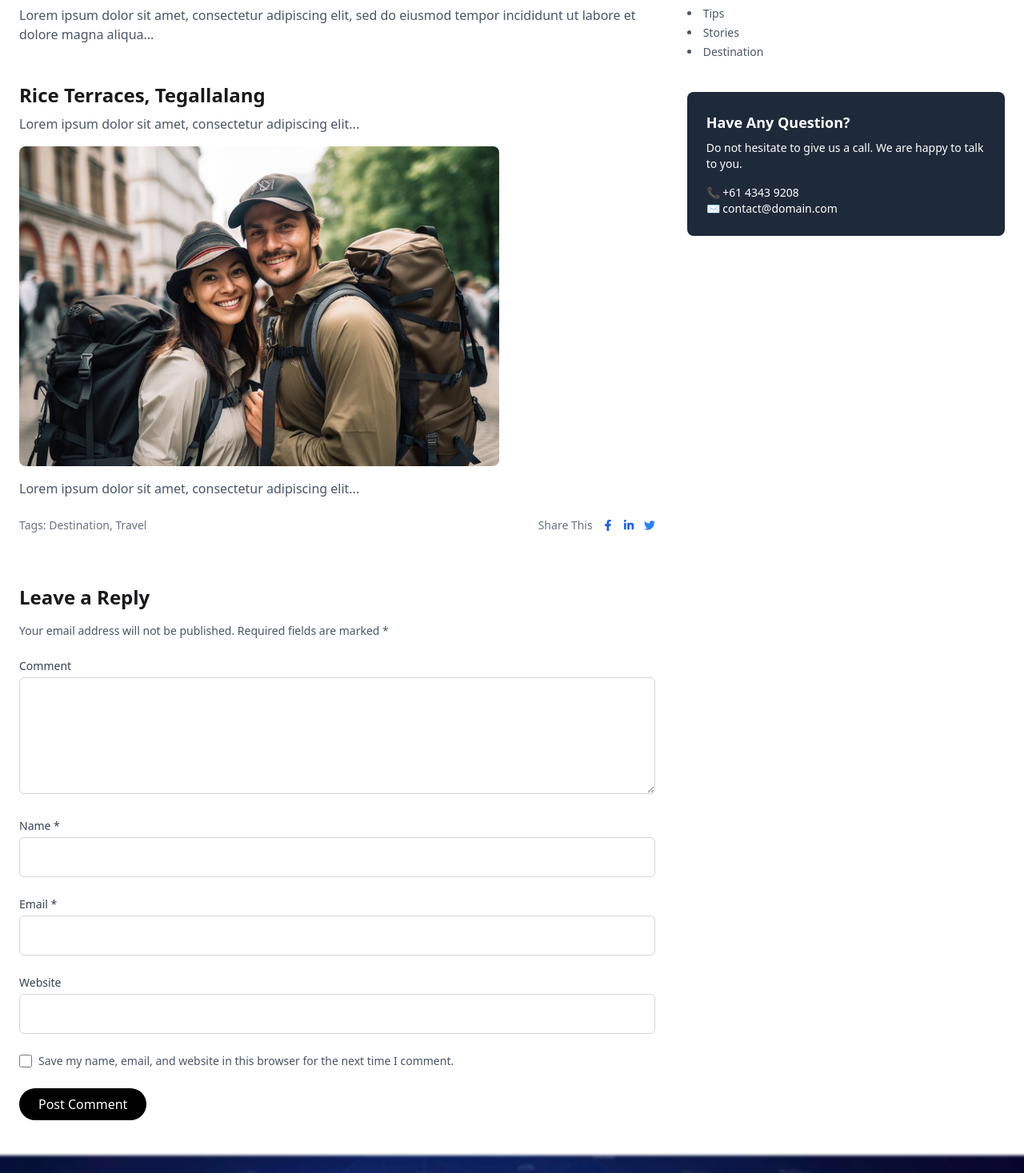
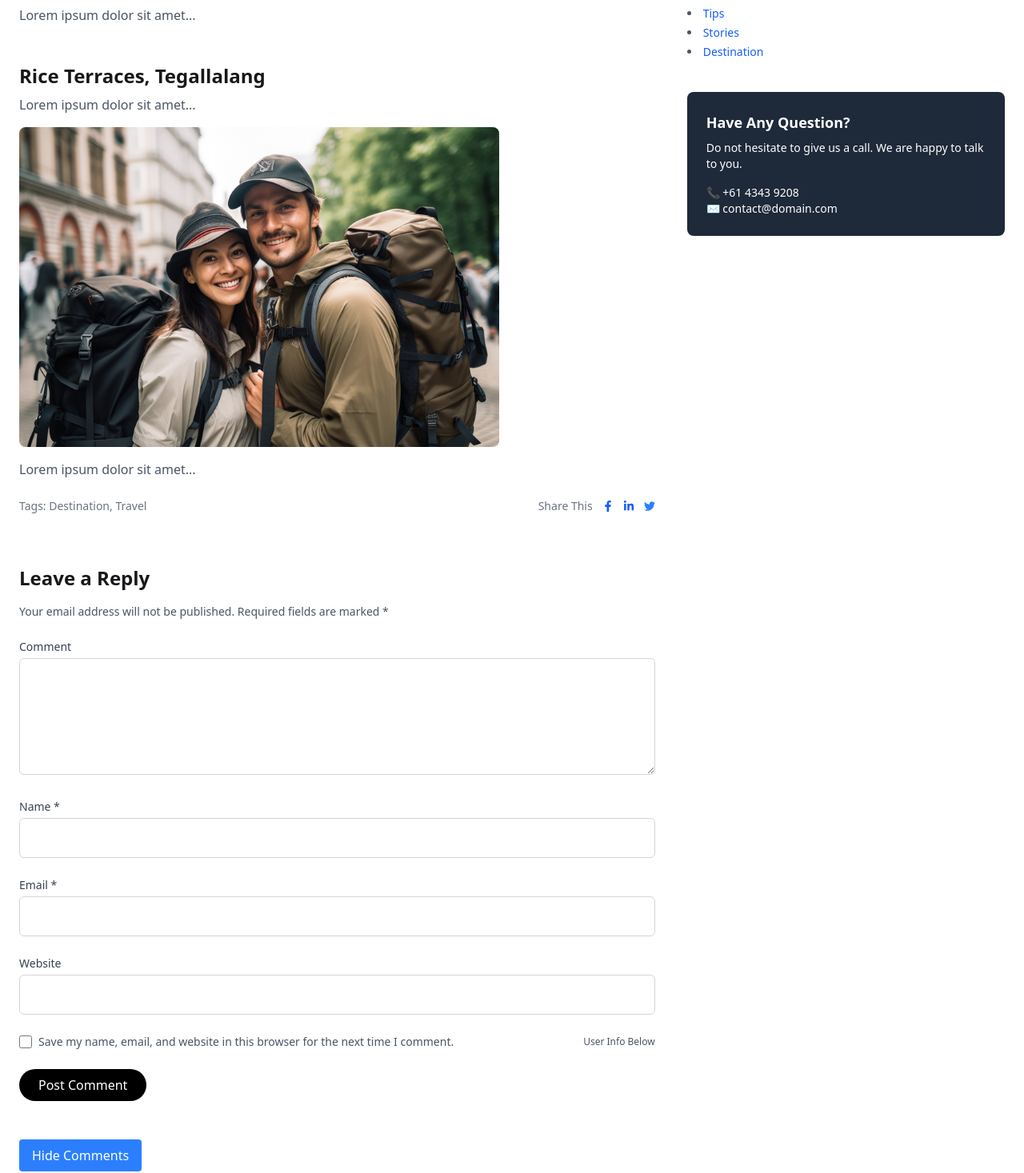
Before and after one commit to kalkidanyishak/GDG-React-Capstone-Group-5, a React (Vite) app: page /blog in a window 1280 px wide. Shown: the part 1297-2764 px from the top of the page at 80% size. Built offline with nearby package versions, Linux system fonts and the light colour scheme; the HTML template or start-up script is replaced by a standard one.

Commit message:
Add features in comment sections and routings

```diff
--- a/src/pages/Destinations.jsx
+++ b/src/pages/Destinations.jsx
@@ -29,7 +29,9 @@ const Destinations = () => {
               <Link to="/">Home</Link>
             </li>
             <li>
-              <Link to="/destinations">Destination</Link>
+            <Link to="./pages/Destinations" className="hover:text-blue-600 transition">
+      Destination
+    </Link>
             </li>
           </ul>
         </div>
--- a/src/pages/SingleBlog.jsx
+++ b/src/pages/SingleBlog.jsx
@@ -6,13 +6,34 @@ import coupletravelers from "../assets/images/coupletravelers.png";
 import post1 from "../assets/images/post1.png";
 import post2 from "../assets/images/post2.png";
 import post3 from "../assets/images/post3.png";
-
-// Import icons (replace with actual paths to icons or use a library like react-icons)
+import React from 'react';
 import { FaFacebookF, FaLinkedinIn, FaTwitter } from "react-icons/fa";
 
 const SingleBlog = () => {
+  const [comments, setComments] = React.useState([]);
+  const [formData, setFormData] = React.useState({
+    name: "",
+    email: "",
+    website: "",
+    comment: ""
+  });
+  const [commentsVisible, setCommentsVisible] = React.useState(true);
+
+  const handleSubmit = (e) => {
+    e.preventDefault();
+    setComments([
+      ...comments,
+      { ...formData, id: comments.length + 1 }
+    ]);
+    setFormData({ name: "", email: "", website: "", comment: "" });
+  };
+
+  const toggleCommentsVisibility = () => {
+    setCommentsVisible(!commentsVisible);
+  };
+
   return (
-    <div className="pt-12"> {/* Adjusted padding here */}
+    <div className="pt-12">
       <Hero backgroundImage={blogHero} className="items-center">
         <h1 className="text-white text-5xl font-bold mb-4 text-center max-w-lg">
           Travel Stories For Now and the Future
@@ -20,41 +41,24 @@ const SingleBlog = () => {
       </Hero>
 
       <main className="flex flex-col lg:flex-row gap-10 px-6 py-10 max-w-7xl mx-auto">
-        {/* Left Blog Content */}
         <div className="lg:w-2/3 space-y-12">
           <div>
-            <img
-              src={image1blog}
-              alt="Explore Destination"
-              className="rounded-lg mb-4 object-cover w-[600px] h-[400px]"
-            />
-
-            <p className="text-gray-600 mb-4">
-              Lorem ipsum dolor sit amet, consectetur adipiscing elit, sed do eiusmod tempor incididunt ut labore et dolore magna aliqua...
-            </p>
+            <img src={image1blog} alt="Explore Destination" className="rounded-lg mb-4 object-cover w-[600px] h-[400px]" />
+            <p className="text-gray-600 mb-4">Lorem ipsum dolor sit amet...</p>
           </div>
 
           <div>
             <h2 className="text-2xl font-semibold mb-2">Rice Terraces, Tegallalang</h2>
-            <p className="text-gray-600 mb-4">
-              Lorem ipsum dolor sit amet, consectetur adipiscing elit...
-            </p>
-            <img
-              src={coupletravelers}
-              alt="Couple Travelers"
-              className="rounded-lg mb-4 object-cover w-[600px] h-[400px]"
-            />
-
-            <p className="text-gray-600">
-              Lorem ipsum dolor sit amet, consectetur adipiscing elit...
-            </p>
+            <p className="text-gray-600 mb-4">Lorem ipsum dolor sit amet...</p>
+            <img src={coupletravelers} alt="Couple Travelers" className="rounded-lg mb-4 object-cover w-[600px] h-[400px]" />
+            <p className="text-gray-600">Lorem ipsum dolor sit amet...</p>
             <div className="text-sm text-gray-500 mt-6 flex justify-between items-center">
               <span>Tags: Destination, Travel</span>
               <span className="flex items-center space-x-3">
                 <span>Share This</span>
-                <FaFacebookF className="text-blue-600 cursor-pointer hover:text-blue-800" />
-                <FaLinkedinIn className="text-blue-600 cursor-pointer hover:text-blue-800" />
-                <FaTwitter className="text-blue-500 cursor-pointer hover:text-blue-700" />
+                <Link to="/contact"><FaFacebookF className="text-blue-600 cursor-pointer hover:text-blue-800" /></Link>
+                <Link to="/contact"><FaLinkedinIn className="text-blue-600 cursor-pointer hover:text-blue-800" /></Link>
+                <Link to="/contact"><FaTwitter className="text-blue-500 cursor-pointer hover:text-blue-700" /></Link>
               </span>
             </div>
           </div>
@@ -62,83 +66,58 @@ const SingleBlog = () => {
           {/* 💬 Comment Form Section */}
           <div className="mt-16">
             <h2 className="text-2xl font-semibold mb-4">Leave a Reply</h2>
-            <p className="text-sm text-gray-600 mb-6">
-              Your email address will not be published. Required fields are marked *
-            </p>
-
-            <form className="space-y-6">
-              {/* Comment */}
+            <p className="text-sm text-gray-600 mb-6">Your email address will not be published. Required fields are marked *</p>
+            <form className="space-y-6" onSubmit={handleSubmit}>
               <div>
-                <label htmlFor="comment" className="block text-sm font-medium text-gray-700 mb-1">
-                  Comment
-                </label>
-                <textarea
-                  id="comment"
-                  rows="5"
-                  className="w-full border border-gray-300 rounded-md p-3 focus:outline-none focus:ring-2 focus:ring-blue-500"
-                  required
-                ></textarea>
+                <label htmlFor="comment" className="block text-sm font-medium text-gray-700 mb-1">Comment</label>
+                <textarea id="comment" rows="5" className="w-full border border-gray-300 rounded-md p-3 focus:outline-none focus:ring-2 focus:ring-blue-500" value={formData.comment} onChange={(e) => setFormData({ ...formData, comment: e.target.value })} required></textarea>
               </div>
-
-              {/* Name */}
               <div>
-                <label htmlFor="name" className="block text-sm font-medium text-gray-700 mb-1">
-                  Name *
-                </label>
-                <input
-                  id="name"
-                  type="text"
-                  className="w-full border border-gray-300 rounded-md p-3 focus:outline-none focus:ring-2 focus:ring-blue-500"
-                  required
-                />
+                <label htmlFor="name" className="block text-sm font-medium text-gray-700 mb-1">Name *</label>
+                <input id="name" type="text" className="w-full border border-gray-300 rounded-md p-3 focus:outline-none focus:ring-2 focus:ring-blue-500" value={formData.name} onChange={(e) => setFormData({ ...formData, name: e.target.value })} required />
               </div>
-
-              {/* Email */}
               <div>
-                <label htmlFor="email" className="block text-sm font-medium text-gray-700 mb-1">
-                  Email *
-                </label>
-                <input
-                  id="email"
-                  type="email"
-                  className="w-full border border-gray-300 rounded-md p-3 focus:outline-none focus:ring-2 focus:ring-blue-500"
-                  required
-                />
+                <label htmlFor="email" className="block text-sm font-medium text-gray-700 mb-1">Email *</label>
+                <input id="email" type="email" className="w-full border border-gray-300 rounded-md p-3 focus:outline-none focus:ring-2 focus:ring-blue-500" value={formData.email} onChange={(e) => setFormData({ ...formData, email: e.target.value })} required />
               </div>
-
-              {/* Website */}
               <div>
-                <label htmlFor="website" className="block text-sm font-medium text-gray-700 mb-1">
-                  Website
-                </label>
-                <input
-                  id="website"
-                  type="url"
-                  className="w-full border border-gray-300 rounded-md p-3 focus:outline-none focus:ring-2 focus:ring-blue-500"
-                />
+                <label htmlFor="website" className="block text-sm font-medium text-gray-700 mb-1">Website</label>
+                <input id="website" type="url" className="w-full border border-gray-300 rounded-md p-3 focus:outline-none focus:ring-2 focus:ring-blue-500" value={formData.website} onChange={(e) => setFormData({ ...formData, website: e.target.value })} />
               </div>
-
-              {/* Checkbox */}
-              <div className="flex items-center">
-                <input
-                  id="save-info"
-                  type="checkbox"
-                  className="h-4 w-4 text-blue-600 border-gray-300 rounded"
-                />
-                <label htmlFor="save-info" className="ml-2 block text-sm text-gray-600">
-                  Save my name, email, and website in this browser for the next time I comment.
-                </label>
+              <div className="flex justify-between items-center text-sm text-gray-600">
+                <div className="flex items-center">
+                  <input id="save-info" type="checkbox" className="h-4 w-4 text-blue-600 border-gray-300 rounded" />
+                  <label htmlFor="save-info" className="ml-2">Save my name, email, and website in this browser for the next time I comment.</label>
+                </div>
+                <div><p className="text-xs">User Info Below</p></div>
               </div>
-
-              {/* Submit Button */}
-              <button
-                type="submit"
-                className="bg-black text-white px-6 py-2 rounded-full hover:bg-gray-800 transition"
-              >
-                Post Comment
-              </button>
+              <button type="submit" className="bg-black text-white px-6 py-2 rounded-full hover:bg-gray-800 transition">Post Comment</button>
             </form>
           </div>
+
+          {/* Button to toggle comments visibility */}
+          <button onClick={toggleCommentsVisibility} className="bg-blue-500 text-white px-4 py-2 rounded mb-4">
+            {commentsVisible ? "Hide Comments" : "Show Comments"}
+          </button>
+
+          {/* Display Submitted Comments */}
+          {commentsVisible && (
+            <div className="mt-8">
+              <h3 className="text-xl font-semibold">Comments</h3>
+              <div className="space-y-4 mt-4">
+                {comments.map((comment) => (
+                  <div key={comment.id} className="border-t pt-4">
+                    <p className="font-semibold">{comment.name}</p>
+                    <p className="text-sm text-gray-500">{comment.email}</p>
+                    <p>{comment.comment}</p>
+                    {comment.website && (
+                      <a href={comment.website} className="text-blue-600 hover:underline">{comment.website}</a>
+                    )}
+                  </div>
+                ))}
+              </div>
+            </div>
+          )}
         </div>
 
         {/* Right Sidebar */}
@@ -146,11 +125,7 @@ const SingleBlog = () => {
           <div>
             <h3 className="text-xl font-semibold mb-4">Recent Post</h3>
             <ul className="space-y-3">
-              {[
-                { img: post1, title: "Exploring the Mountains", date: "14 Dec 2022" },
-                { img: post2, title: "A Journey Through Time", date: "21 Jan 2023" },
-                { img: post3, title: "Sunsets & Ocean Breeze", date: "03 Mar 2023" }
-              ].map((post, idx) => (
+              {[ { img: post1, title: "Exploring the Mountains", date: "14 Dec 2022" }, { img: post2, title: "A Journey Through Time", date: "21 Jan 2023" }, { img: post3, title: "Sunsets & Ocean Breeze", date: "03 Mar 2023" }].map((post, idx) => (
                 <li key={idx} className="flex items-start gap-3">
                   <img src={post.img} alt={`Post ${idx + 1}`} className="w-20 h-20 rounded object-cover" />
                   <div>
@@ -165,10 +140,18 @@ const SingleBlog = () => {
           <div>
             <h3 className="text-xl font-semibold mb-4">Categories</h3>
             <ul className="list-disc list-inside text-gray-600 text-sm space-y-1">
-              <li>Travel</li>
-              <li>Tips</li>
-              <li>Stories</li>
-              <li>Destination</li>
+              {["Travel", "Tips", "Stories", "Destination"].map((cat, idx) => {
+                let path = `/category/${cat.toLowerCase()}`;
+                if (cat.toLowerCase() === "destination") path = "/destinations";
+                if (cat.toLowerCase() === "stories") path = "/about";
+                if (cat.toLowerCase() === "tips") path = "/Package";
+                if (cat.toLowerCase() === "travel") path = "/destinations";
+                return (
+                  <li key={idx}>
+                    <Link to={path} className="text-blue-600 hover:underline">{cat}</Link>
+                  </li>
+                );
+              })}
             </ul>
           </div>
 
```
